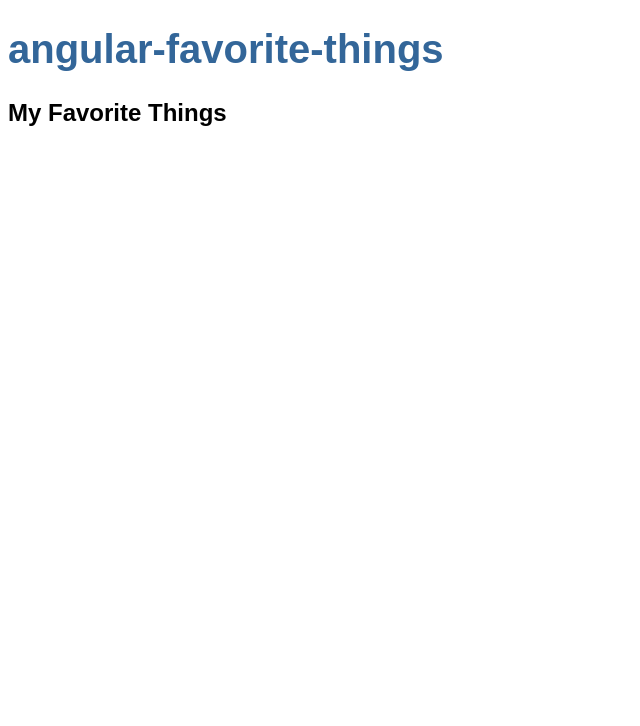
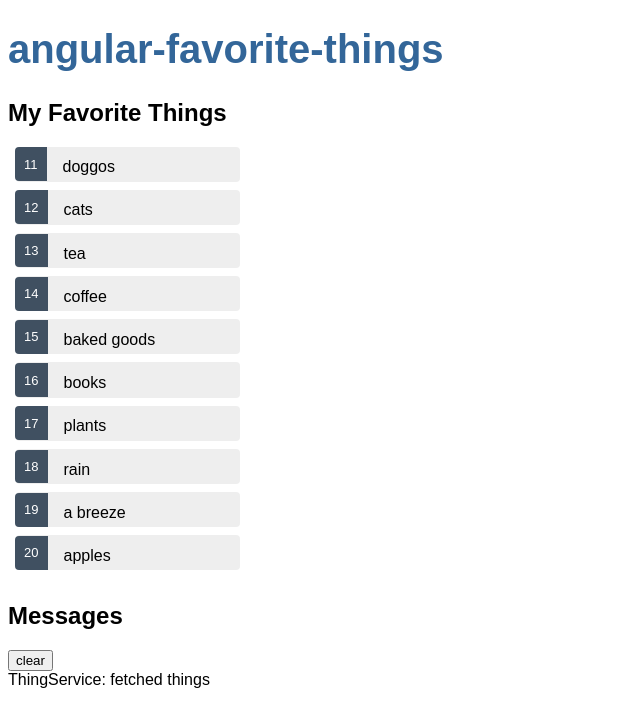
Before and after one commit to Lmcmaaser/angular-favorite-things, an Angular app: page / in a window 1280 px wide. Shown: the top 726 px of the page, without its empty margins (0-640 px from the left). Built offline with nearby package versions, Linux system fonts and the light colour scheme.

Commit message:
added messages

```diff
--- a/src/app/app.component.html
+++ b/src/app/app.component.html
@@ -1,2 +1,3 @@
 <h1>{{title}}</h1>
 <app-things></app-things>
+<app-messages></app-messages>
--- a/src/app/app.module.ts
+++ b/src/app/app.module.ts
@@ -5,12 +5,14 @@
 import { AppComponent } from './app.component';
 import { ThingsComponent } from './things/things.component';
 import { ThingDetailComponent } from './thing-detail/thing-detail.component';
+import { MessagesComponent } from './messages/messages.component';
 
 @NgModule({
   declarations: [
     AppComponent,
     ThingsComponent,
-    ThingDetailComponent
+    ThingDetailComponent,
+    MessagesComponent
   ],
   imports: [
     BrowserModule,
--- /dev/null
+++ b/src/app/message.service.ts
@@ -0,0 +1,19 @@
+import { Injectable } from '@angular/core';
+
+@Injectable({
+  providedIn: 'root',
+})
+
+export class MessageService {
+    /* The service exposes its cache of messages and two methods:
+    one to add() a message to the cache and another to clear() the cache. */
+  messages: string[] = [];
+
+  add(message: string) {
+    this.messages.push(message);
+  }
+
+  clear() {
+    this.messages = [];
+  }
+}
--- /dev/null
+++ b/src/app/messages/messages.component.html
@@ -0,0 +1,8 @@
+<div *ngIf="messageService.messages.length">
+
+  <h2>Messages</h2>
+  <button class="clear"
+          (click)="messageService.clear()">clear</button>
+  <div *ngFor='let message of messageService.messages'> {{message}} </div>
+
+</div>
--- /dev/null
+++ b/src/app/messages/messages.component.ts
@@ -0,0 +1,18 @@
+import { Component, OnInit } from '@angular/core';
+import { MessageService } from '../message.service';
+
+@Component({
+  selector: 'app-messages',
+  templateUrl: './messages.component.html',
+  styleUrls: ['./messages.component.css']
+})
+export class MessagesComponent implements OnInit {
+
+  constructor(public messageService: MessageService) { }
+    /* Angular will inject the singleton MessageService into that property
+        when it creates the MessagesComponent */
+    // Angular only binds to public component properties.
+
+  ngOnInit() { }
+
+}
--- a/src/app/thing.service.ts
+++ b/src/app/thing.service.ts
@@ -1,6 +1,8 @@
 import { Injectable } from '@angular/core';
 import { Thing } from './thing';
 import { THINGS } from './dummy-data';
+import { Observable, of } from 'rxjs'; // a class from RxJS library
+import { MessageService } from './message.service';
 
 @Injectable({ /* marks the class as one that participates in the dependency injection system
 and accepts a metadata object for the service*/
@@ -8,8 +10,17 @@
 shared instance of ThingService and inject it into any class that asks for it*/
 })
 export class ThingService {
-    getThings(): Thing[] {
+    /* getThings(): Thing[] {
         return THINGS;
+    } */
+    getThings(): Observable<Thing[]> {
+        // TODO: send the message _after_ fetching the things
+        this.messageService.add('ThingService: fetched things');
+        return of(THINGS);
     }
-    constructor() { }
+    constructor(private messageService: MessageService) { }
+    /*  parameter that declares a private messageService property.
+    Angular will inject the singleton MessageService into that property when it creates the ThingService.
+    This is a typical "service-in-service" scenario:
+        you inject the MessageService into the HeroService which is injected into the HeroesComponent.*/
 }
--- a/src/app/things/things.component.ts
+++ b/src/app/things/things.component.ts
@@ -2,6 +2,7 @@
 import { Thing } from '../thing';
 // import { THINGS } from '../dummy-data';
 import { ThingService } from '../thing.service';
+import { MessageService } from '../message.service';
 
 @Component({
   // metadata properties:
@@ -9,17 +10,34 @@
   templateUrl: './things.component.html', // location of the component's template file
   styleUrls: ['./things.component.css'] // location of the component's private CSS styles
 })
+
 export class ThingsComponent implements OnInit {
 
+    selectedThing: Thing;
     //things = THINGS;
     things: Thing[];
-    selectedThing: Thing;
-    constructor() { }
-    ngOnInit() { }
-    /* ngOnInit() is lifecycle hook. Is called shortly after creating a component.
-    A good place to put initialization logic.*/
+
+    constructor(private thingService: ThingService, private messageService: MessageService) { }
+        /*parameter simultaneously defines a private thingService property and identifies it as a ThingService injection site.*/
+        /*Reserve the constructor for simple initialization such as wiring constructor parameters to properties*/
+    ngOnInit() {
+        this.getThings();
+        /* ngOnInit() is lifecycle hook. Is called shortly after creating a component.
+        A good place to put initialization logic.*/
+    }
+
     onSelect(thing: Thing): void {
         this.selectedThing = thing;
+        this.messageService.add(`ThingsComponent: Selected thing id=${thing.id}`);
     }
 
+    /* getThings(): void {
+        this.things = this.thingService.getThings();
+    }*/
+
+    getThings(): void {
+        this.thingService.getThings()
+            .subscribe(things => this.things = things);
+    } // observable
+
 }
```
Also changed, not shown: src/app/messages/messages.component.css (added), 2 other files (tests, documents, lock files or other folders).
